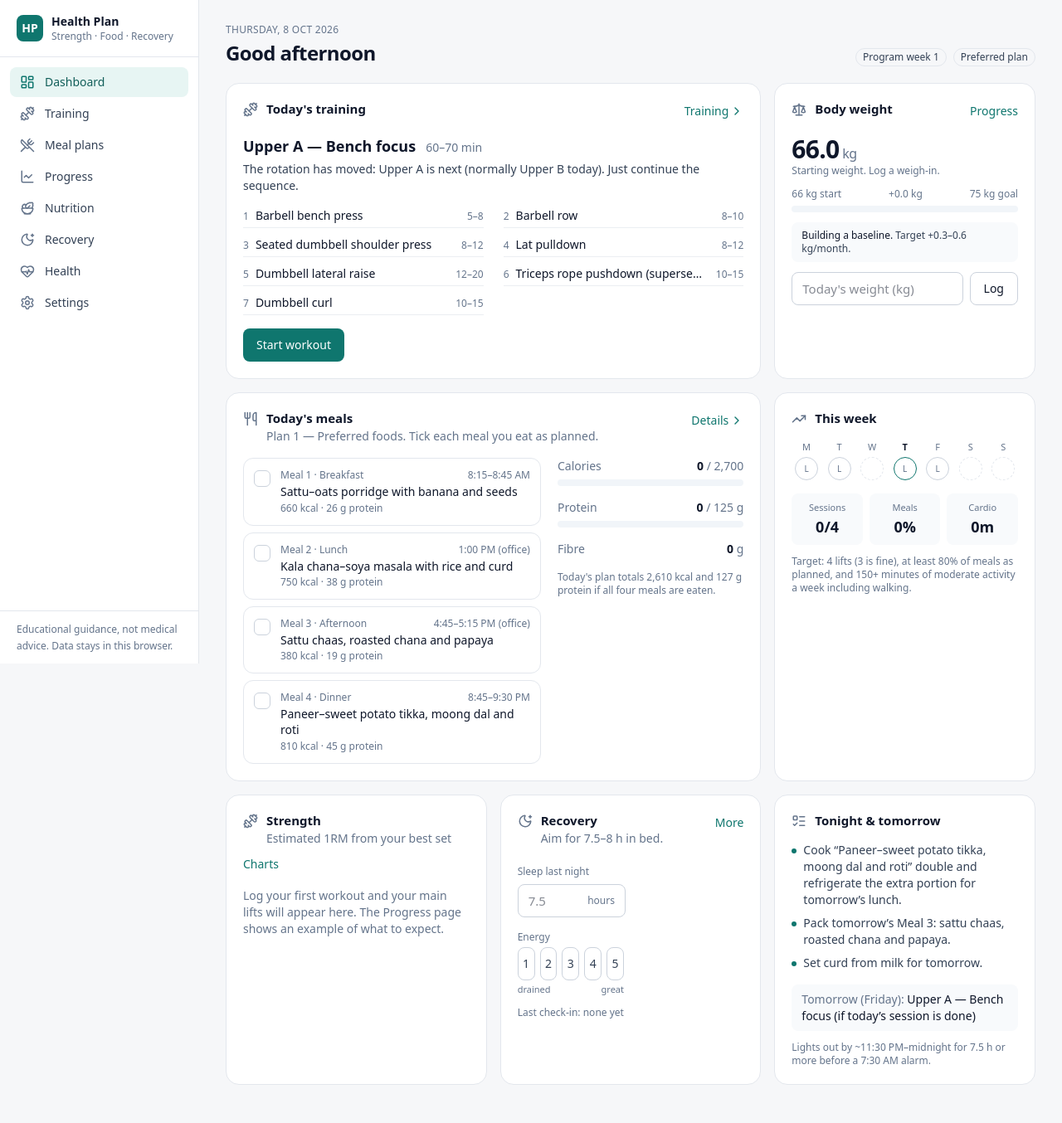
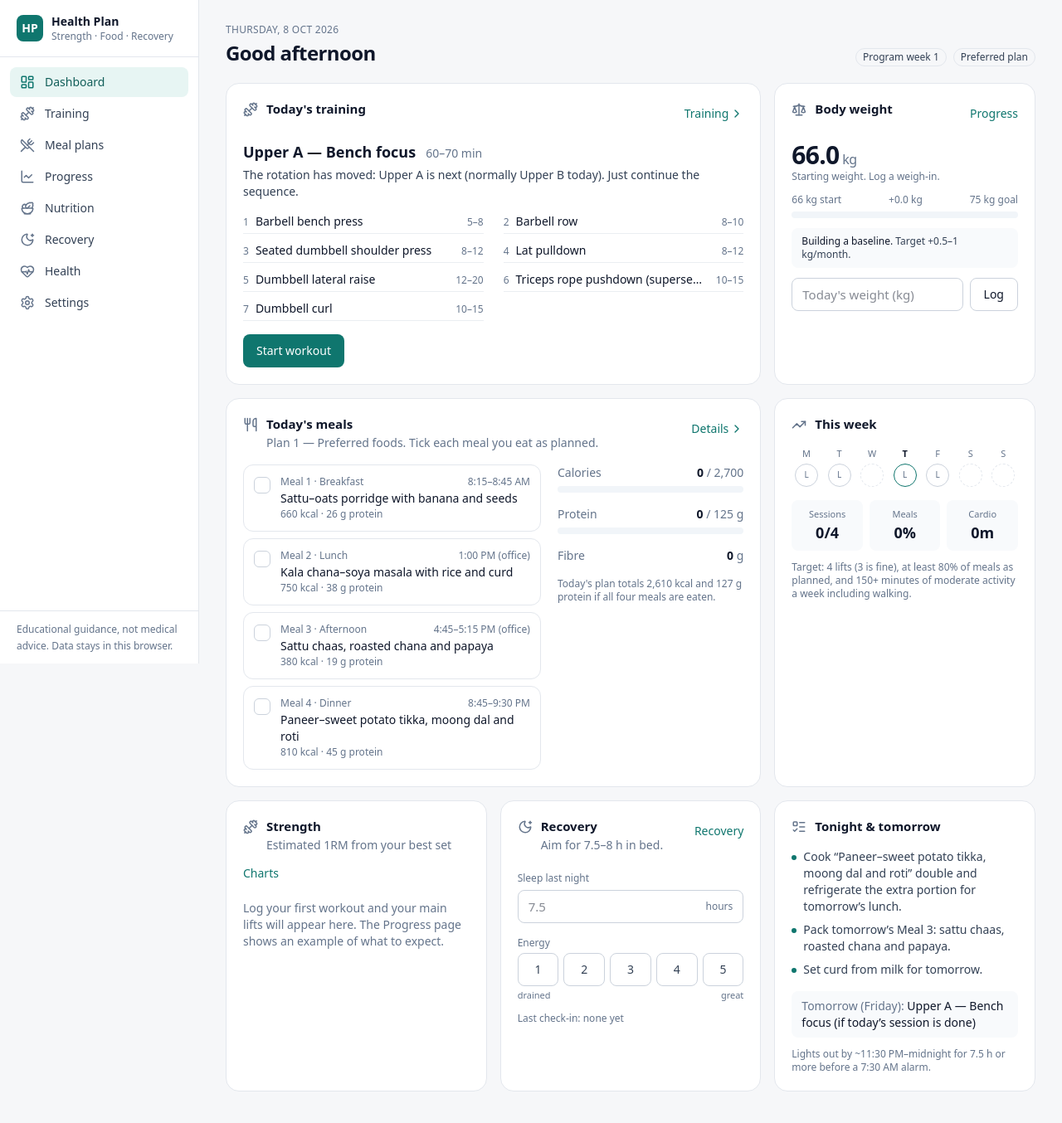
Before and after one commit to Mahto-rajiv/health-plan, a Next.js app: page / in a window 1280 px wide. Shown: the top 1354 px of the page at 83% size. Built offline with nearby package versions, Linux system fonts and the light colour scheme.

Commit message:
Fix mobile nav overlap, More sheet focus and small targets
- Main content padding now clears the bottom nav
- More sheet moves focus in, traps Tab, restores focus, locks scroll
- Larger check-in buttons and dashboard header links

```diff
--- a/app/DashboardView.tsx
+++ b/app/DashboardView.tsx
@@ -92,7 +92,7 @@ function TrainingCard({ today, week, deload, log }: { today: string; week: numbe
         title="Today's training"
         icon={<Dumbbell size={18} />}
         action={
-          <Link href="/training" className="inline-flex items-center gap-0.5 text-sm text-accent hover:underline">
+          <Link href="/training" className="inline-flex min-h-8 items-center gap-0.5 text-sm text-accent hover:underline">
             Training <ChevronRight size={16} aria-hidden />
           </Link>
         }
@@ -169,7 +169,7 @@ function WeightCard() {
 
   return (
     <Card>
-      <CardHeader title="Body weight" icon={<Scale size={18} />} action={<Link href="/progress" className="text-sm text-accent hover:underline">Progress</Link>} />
+      <CardHeader title="Body weight" icon={<Scale size={18} />} action={<Link href="/progress" className="inline-flex min-h-8 items-center text-sm text-accent hover:underline">Progress</Link>} />
       <div className="flex items-end justify-between gap-3">
         <div>
           <div className="tabular text-3xl font-semibold tracking-tight text-ink">
@@ -190,7 +190,7 @@ function WeightCard() {
       </div>
       <ProgressBar value={Math.max(0, gained)} max={span > 0 ? span : 1} className="mt-1.5" label="Progress toward goal weight" />
       <div className="mt-3 rounded-lg bg-slate-50 px-3 py-2 text-xs">
-        <span className="font-medium text-ink">{status.headline}.</span> <span className="text-ink-2">Target +0.3–0.6 kg/month.</span>
+        <span className="font-medium text-ink">{status.headline}.</span> <span className="text-ink-2">Target +{status.targetRange[0]}–{status.targetRange[1]} kg/month.</span>
       </div>
       <form onSubmit={save} className="mt-3 flex gap-2">
         <label className="sr-only" htmlFor="quick-weight">
@@ -235,7 +235,7 @@ function MealsCard({ today }: { today: string }) {
         icon={<Utensils size={18} />}
         description={`${plan.def.name}. Tick each meal you eat as planned.`}
         action={
-          <Link href="/meal-plans" className="inline-flex items-center gap-0.5 text-sm text-accent hover:underline">
+          <Link href="/meal-plans" className="inline-flex min-h-8 items-center gap-0.5 text-sm text-accent hover:underline">
             Details <ChevronRight size={16} aria-hidden />
           </Link>
         }
@@ -379,7 +379,7 @@ function StrengthCard() {
   const any = series.some((s) => s.points.length);
   return (
     <Card>
-      <CardHeader title="Strength" icon={<Dumbbell size={18} />} description="Estimated 1RM from your best set" action={<Link href="/progress" className="text-sm text-accent hover:underline">Charts</Link>} />
+      <CardHeader title="Strength" icon={<Dumbbell size={18} />} description="Estimated 1RM from your best set" action={<Link href="/progress" className="inline-flex min-h-8 items-center text-sm text-accent hover:underline">Charts</Link>} />
       {any ? (
         <ul className="tabular divide-y divide-line text-sm">
           {series.map((s) => {
@@ -421,7 +421,7 @@ function RecoveryCard({ today }: { today: string }) {
         title="Recovery"
         icon={<MoonStar size={18} />}
         description={avg !== null ? `7-day sleep average: ${avg.toFixed(1)} h` : 'Aim for 7.5–8 h in bed.'}
-        action={<Link href="/recovery" className="text-sm text-accent hover:underline">More</Link>}
+        action={<Link href="/recovery" className="inline-flex min-h-8 items-center text-sm text-accent hover:underline">Recovery</Link>}
       />
       <CheckInForm compact />
       <p className="mt-3 text-xs text-muted">Last check-in: {checkins[today] ? 'today' : Object.keys(checkins).sort().pop() ? shortDate(Object.keys(checkins).sort().pop()!) : 'none yet'}</p>
--- a/components/layout/AppShell.tsx
+++ b/components/layout/AppShell.tsx
@@ -2,7 +2,7 @@
 
 import Link from 'next/link';
 import { usePathname } from 'next/navigation';
-import { useEffect, useState } from 'react';
+import { useEffect, useRef, useState } from 'react';
 import { MoreHorizontal, X } from 'lucide-react';
 import { NAV, isActive } from './nav';
 import { cn } from '@/lib/utils';
@@ -25,13 +25,43 @@ export function AppShell({ children }: { children: React.ReactNode }) {
   const primary = NAV.filter((n) => n.primary);
   const secondary = NAV.filter((n) => !n.primary);
   const moreActive = secondary.some((n) => isActive(pathname, n.href));
+  const triggerRef = useRef<HTMLButtonElement>(null);
+  const sheetRef = useRef<HTMLDivElement>(null);
 
-  // Close the "More" sheet on navigation and on Escape.
+  // "More" sheet behaves as a modal dialog: focus moves in, Tab stays inside,
+  // Escape closes it, focus returns to the trigger, and the page behind doesn't scroll.
   useEffect(() => {
     if (!moreOpen) return;
-    const onKey = (e: KeyboardEvent) => e.key === 'Escape' && setMoreOpen(false);
+    const sheet = sheetRef.current;
+    const trigger = triggerRef.current;
+    const focusables = () => [...(sheet?.querySelectorAll<HTMLElement>('a[href], button:not([tabindex="-1"])') ?? [])];
+    focusables()[0]?.focus();
+    const onKey = (e: KeyboardEvent) => {
+      if (e.key === 'Escape') {
+        setMoreOpen(false);
+        return;
+      }
+      if (e.key !== 'Tab') return;
+      const list = focusables();
+      if (!list.length) return;
+      const first = list[0];
+      const last = list[list.length - 1];
+      if (e.shiftKey && document.activeElement === first) {
+        e.preventDefault();
+        last.focus();
+      } else if (!e.shiftKey && document.activeElement === last) {
+        e.preventDefault();
+        first.focus();
+      }
+    };
+    const overflow = document.body.style.overflow;
+    document.body.style.overflow = 'hidden';
     window.addEventListener('keydown', onKey);
-    return () => window.removeEventListener('keydown', onKey);
+    return () => {
+      window.removeEventListener('keydown', onKey);
+      document.body.style.overflow = overflow;
+      trigger?.focus();
+    };
   }, [moreOpen]);
 
   return (
@@ -77,7 +107,7 @@ export function AppShell({ children }: { children: React.ReactNode }) {
         <Logo />
       </header>
 
-      <main id="main" className="pb-safe pb-24 lg:pb-10 lg:pl-60">
+      <main id="main" className="pb-[calc(6rem+env(safe-area-inset-bottom))] lg:pb-10 lg:pl-60">
         <div className="mx-auto w-full max-w-6xl px-4 py-5 sm:px-6 sm:py-7 lg:px-8">{children}</div>
       </main>
 
@@ -104,6 +134,7 @@ export function AppShell({ children }: { children: React.ReactNode }) {
           })}
           <li>
             <button
+              ref={triggerRef}
               type="button"
               onClick={() => setMoreOpen((o) => !o)}
               aria-expanded={moreOpen}
@@ -122,12 +153,12 @@ export function AppShell({ children }: { children: React.ReactNode }) {
 
       {moreOpen && (
         <div className="fixed inset-0 z-50 lg:hidden" role="dialog" aria-modal="true" aria-labelledby="more-heading" id="more-sheet">
-          <button type="button" aria-label="Close menu" className="absolute inset-0 bg-slate-900/30" onClick={() => setMoreOpen(false)} />
-          <div className="pb-safe absolute inset-x-0 bottom-0 rounded-t-2xl border-t border-line bg-surface p-4 shadow-xl">
+          <button type="button" tabIndex={-1} aria-label="Close menu" className="absolute inset-0 bg-slate-900/30" onClick={() => setMoreOpen(false)} />
+          <div ref={sheetRef} className="absolute inset-x-0 bottom-0 rounded-t-2xl border-t border-line bg-surface p-4 pb-[calc(1rem+env(safe-area-inset-bottom))] shadow-xl">
             <div className="mb-3 flex items-center justify-between">
               <span id="more-heading" className="text-sm font-semibold">More</span>
-              <button type="button" onClick={() => setMoreOpen(false)} className="rounded-lg p-2 text-muted hover:bg-slate-100" aria-label="Close">
-                <X size={18} />
+              <button type="button" onClick={() => setMoreOpen(false)} className="rounded-lg p-2.5 text-muted hover:bg-slate-100" aria-label="Close">
+                <X size={18} aria-hidden />
               </button>
             </div>
             <ul className="grid grid-cols-2 gap-2">
--- a/components/recovery/CheckInForm.tsx
+++ b/components/recovery/CheckInForm.tsx
@@ -20,7 +20,7 @@ function ScalePicker({ label, value, onChange, low, high }: { label: string; val
             aria-pressed={value === n}
             onClick={() => onChange(n)}
             className={cn(
-              'tabular h-10 flex-1 rounded-lg border text-sm font-medium',
+              'tabular h-10 min-w-9 flex-1 rounded-lg border text-sm font-medium',
               value === n ? 'border-accent bg-accent text-white' : 'border-line-strong text-ink-2 hover:bg-slate-50',
             )}
           >
@@ -69,12 +69,12 @@ export function CheckInForm({ compact }: { compact?: boolean }) {
 
   return (
     <div className="space-y-4">
-      <div className="grid gap-3 sm:grid-cols-2">
+      <div className={cn('grid gap-3', !compact && 'sm:grid-cols-2')}>
         <Field label="Sleep last night" value={entry.sleepHours} onChange={(v) => update({ sleepHours: v })} suffix="hours" placeholder="7.5" />
         {!compact && <Field label="Cardio today" value={entry.cardioMin} onChange={(v) => update({ cardioMin: v })} suffix="min" step="5" placeholder="0" />}
         {!compact && <Field label="Steps today" value={entry.steps} onChange={(v) => update({ steps: v })} suffix="steps" step="100" placeholder="8000" />}
       </div>
-      <div className="grid gap-4 sm:grid-cols-2">
+      <div className={cn('grid gap-4', !compact && 'sm:grid-cols-2')}>
         <ScalePicker label="Energy" value={entry.energy} onChange={(v) => update({ energy: v })} low="drained" high="great" />
         {!compact && <ScalePicker label="Muscle soreness" value={entry.soreness} onChange={(v) => update({ soreness: v })} low="none" high="very sore" />}
       </div>
```
